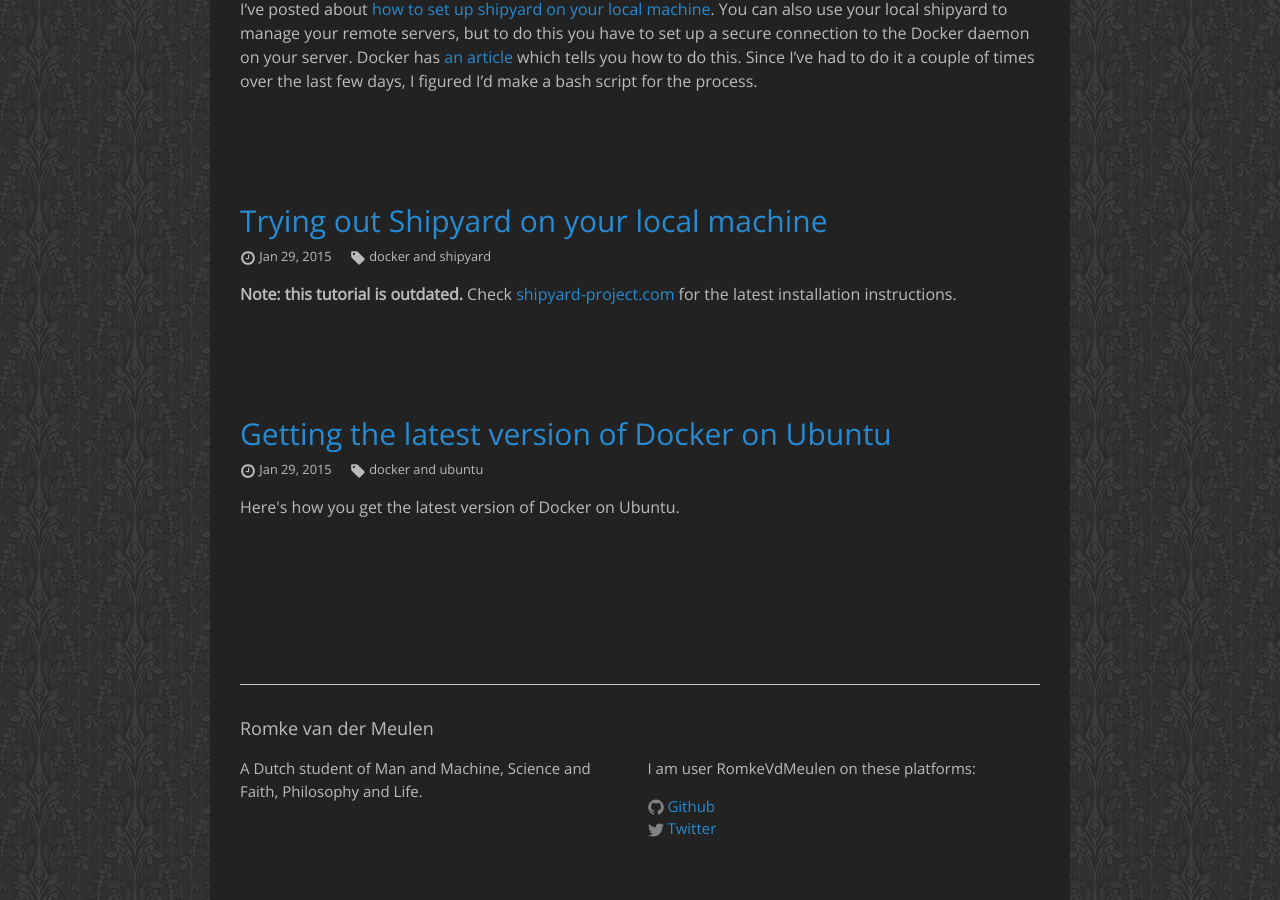
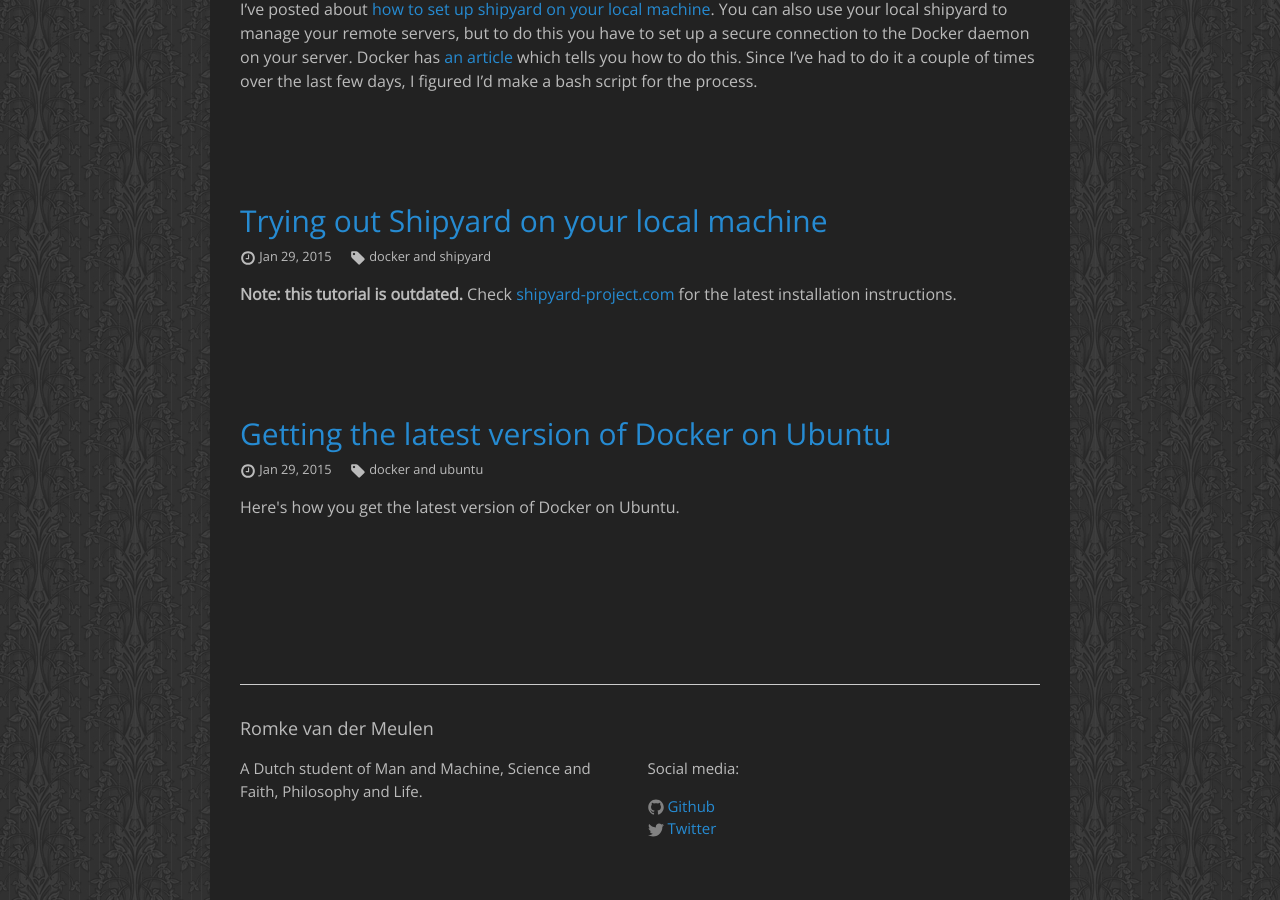
Before and after one commit to RomkeVdMeulen/romkevandermeulen.nl, a Jekyll site: the page built from index.html, in a window 1280 px wide and 900 px high, scrolled down 8243 px. Built offline with Jekyll 4.4.1, drawn with Linux system fonts in a browser that asks for light colours; the list of posts is cut into pages by our own code.

Commit message:
Better header

```diff
--- a/_includes/footer.html
+++ b/_includes/footer.html
@@ -8,7 +8,7 @@
       </div>
 
       <div class="footer-col footer-col-2">
-        <p>I am user {{site.github_username}} on these platforms:</p>
+        <p>Social media:</p>
         <ul class="social-media-list">
           {% if site.github_username %}
           <li>
```
